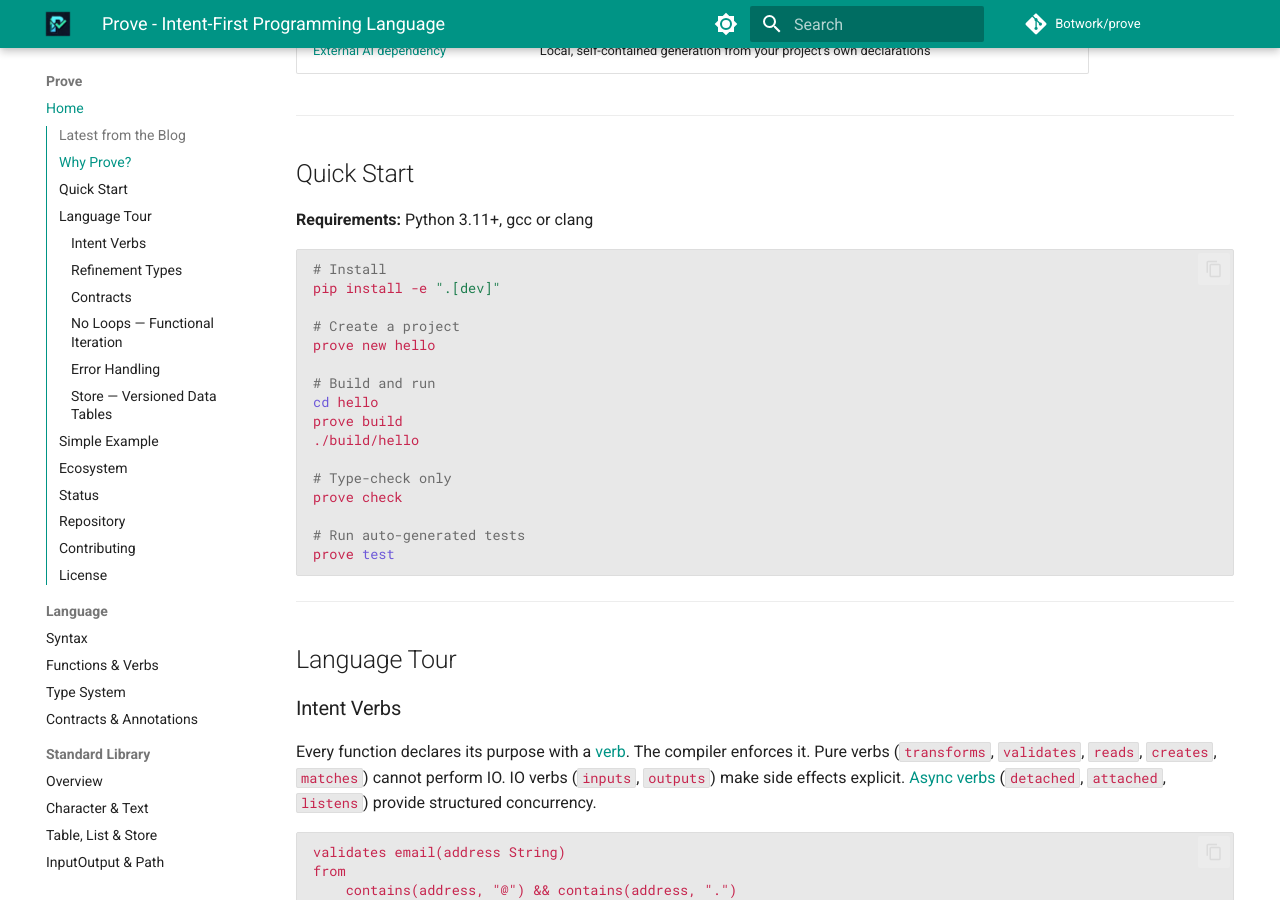
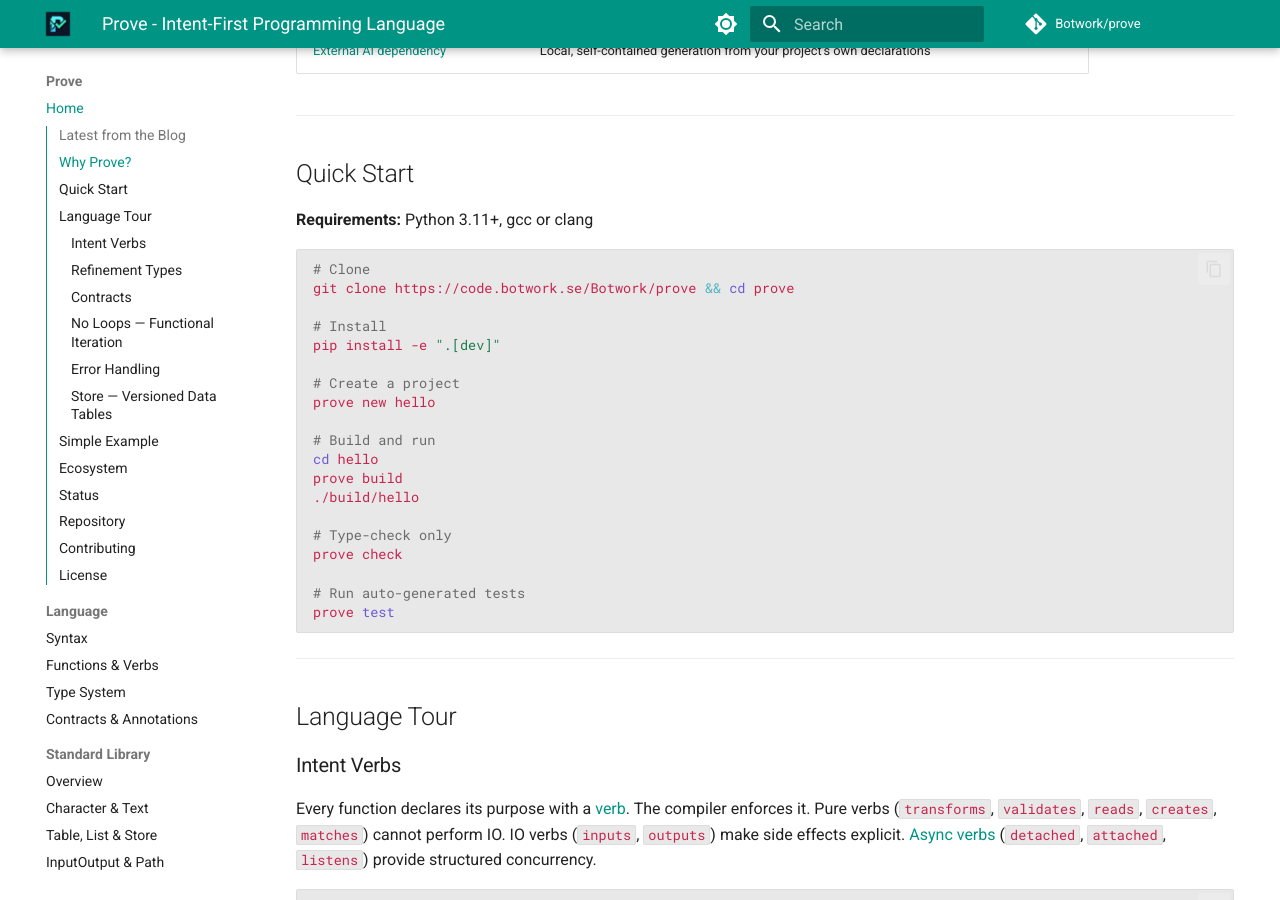
Before and after one commit to kennedyshead/prove, an MkDocs documentation site: the page built from docs/index.md, in a window 1280 px wide and 900 px high, scrolled down 1482 px. Built offline with MkDocs 1.6.1 and Material for MkDocs 9.7.7, drawn with Linux system fonts in a browser that asks for light colours.

Commit message:
Adding clone to quickstart

````diff
--- a/docs/index.md
+++ b/docs/index.md
@@ -68,6 +68,9 @@
 **Requirements:** Python 3.11+, gcc or clang
 
 ```bash
+# Clone
+git clone https://code.botwork.se/Botwork/prove && cd prove
+
 # Install
 pip install -e ".[dev]"
 
````
